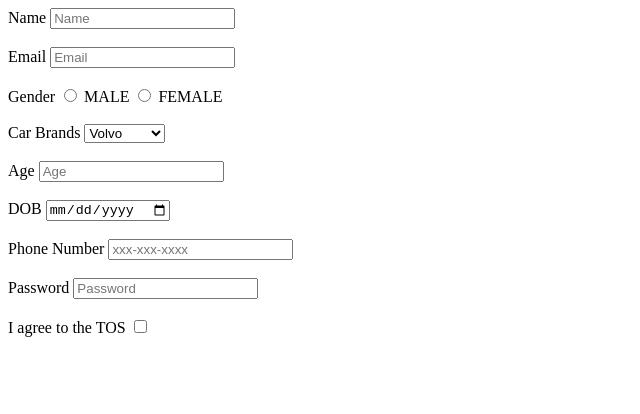
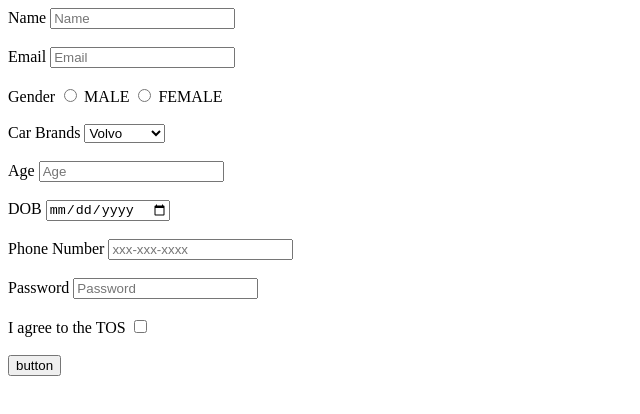
Before and after one commit to acciojob/signup-form-car-shubam458, a website: page main.html in a window 1280 px wide. Shown: the whole page, without its empty margins (0-640 px from the left). Drawn offline with Linux system fonts and the light colour scheme.

Commit message:
created a submission

```diff
--- a/main.html
+++ b/main.html
@@ -72,7 +72,9 @@
 
 		<input type="checkbox" id="tos">
 
+		<br><br>
 
+		<button type="submit">button</button>
 
 
 
```
